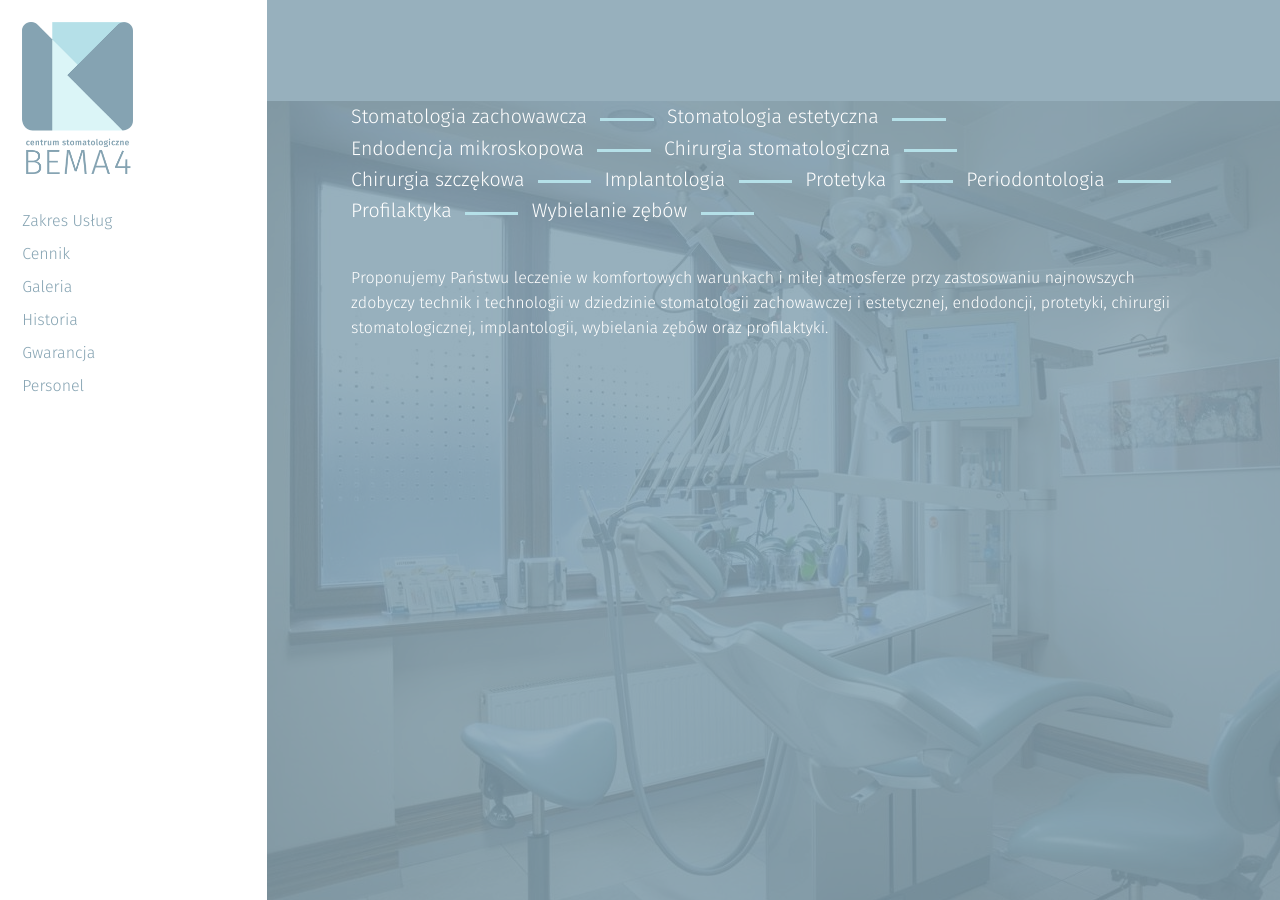
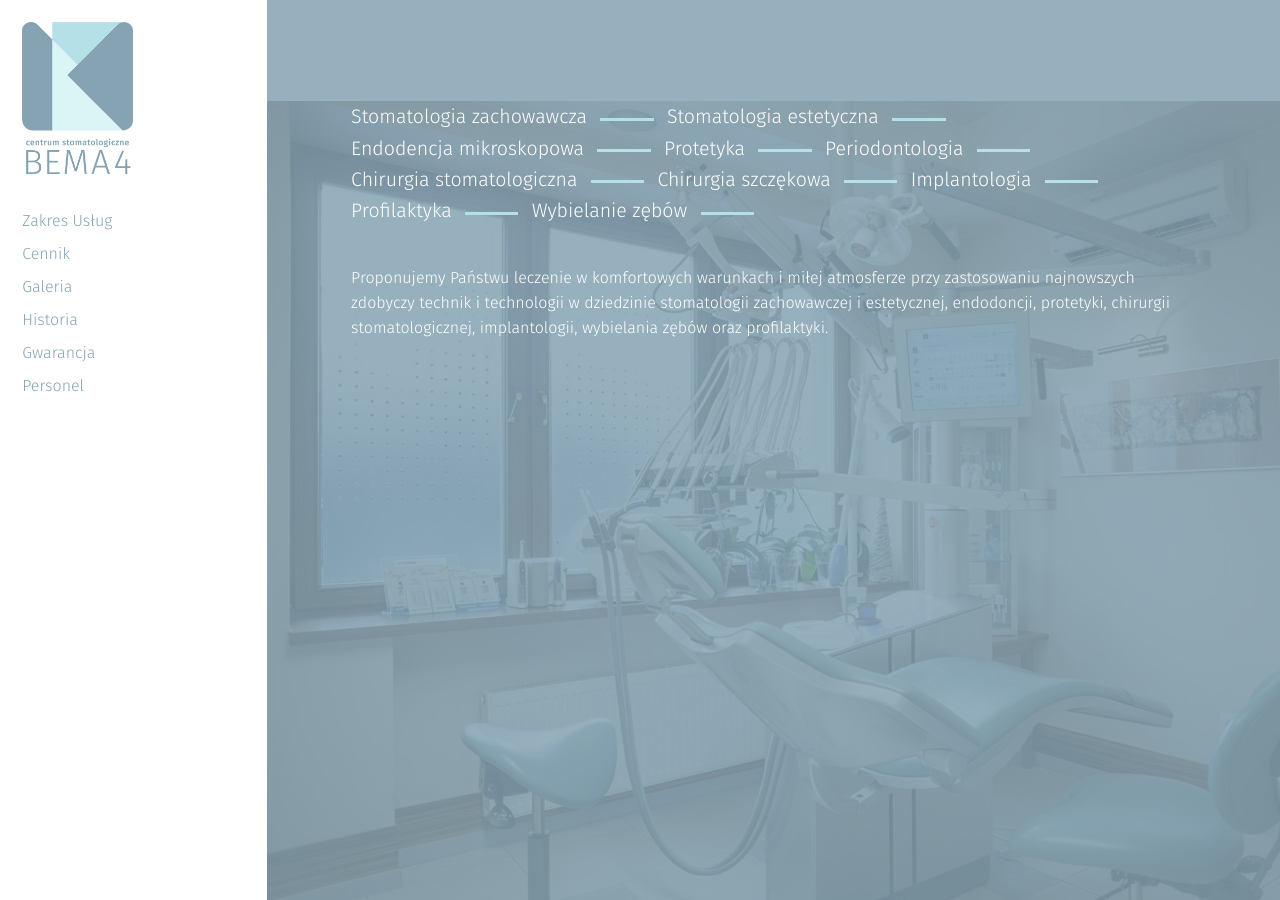
Before and after one commit to CSB4/bema4, a Jekyll site: the page built from index.html, in a window 1280 px wide and 900 px high. Built offline with Jekyll 4.4.1, drawn with Linux system fonts in a browser that asks for light colours; nearby versions of some CDN libraries; a file with an impossible date is left out.

Commit message:
Zmiana kolejności usług

```diff
--- a/_slides/0000-02-02-uslugi.markdown
+++ b/_slides/0000-02-02-uslugi.markdown
@@ -9,11 +9,11 @@ published: true
 * Stomatologia zachowawcza
 * Stomatologia estetyczna
 * Endodencja mikroskopowa
+* Protetyka
+* Periodontologia
 * Chirurgia stomatologiczna
 * Chirurgia szczękowa
 * Implantologia
-* Protetyka
-* Periodontologia
 * Profilaktyka
 * Wybielanie zębów
 
```
